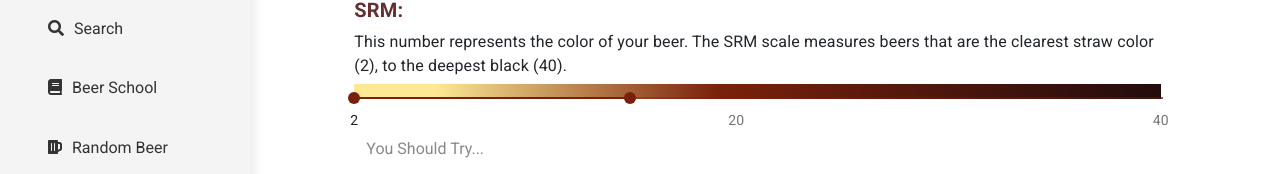
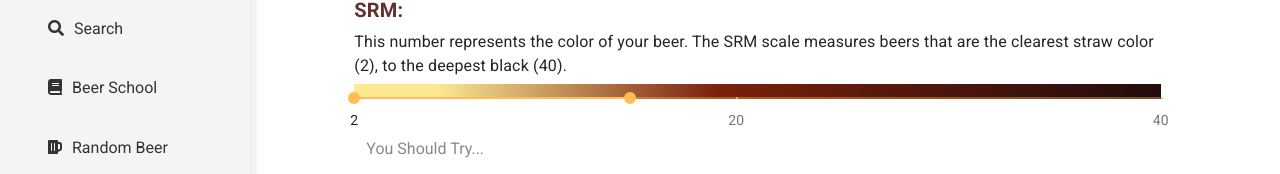
Before and after one commit to destinyfsetzer/beer-me-app, a React (Create React App) app: page /match in a window 1280 px wide. Shown: the part 299-473 px from the top of the page. Built offline with nearby package versions, Linux system fonts and the light colour scheme; no server answers.

Commit message:
working on slider match

```diff
--- a/src/components/App.js
+++ b/src/components/App.js
@@ -18,6 +18,7 @@ import SignUp from "./SignUp";
 class App extends Component {
   state = {
     beers: null,
+    filterBeers: null,
     currentPage: 1,
     numberOfPages: "",
     totalResults: 0,
@@ -33,6 +34,7 @@ class App extends Component {
 
     this.setState({
       beers: response.data.data,
+      filterBeers: response.data.data,
       currentPage: response.data.currentPage,
       numberOfPages: response.data.numberOfPages,
       totalResults: response.data.totalResults,
--- a/src/components/Sliders/SrmSlider.js
+++ b/src/components/Sliders/SrmSlider.js
@@ -8,7 +8,7 @@ const useStyles = makeStyles({
     width: "63vw",
   },
   slider: {
-    color: "#77200C",
+    color: "#FFBD58",
   },
   title: {
     color: "#632F31",
--- a/src/css/Main.css
+++ b/src/css/Main.css
@@ -28,6 +28,10 @@
 /* Beer School Scroll */
 .beer-school {
   padding: 10px 30px 10px 30px;
+}
+
+h2 {
+  color: #632f31;
 }
 
 .beer-header {
```
